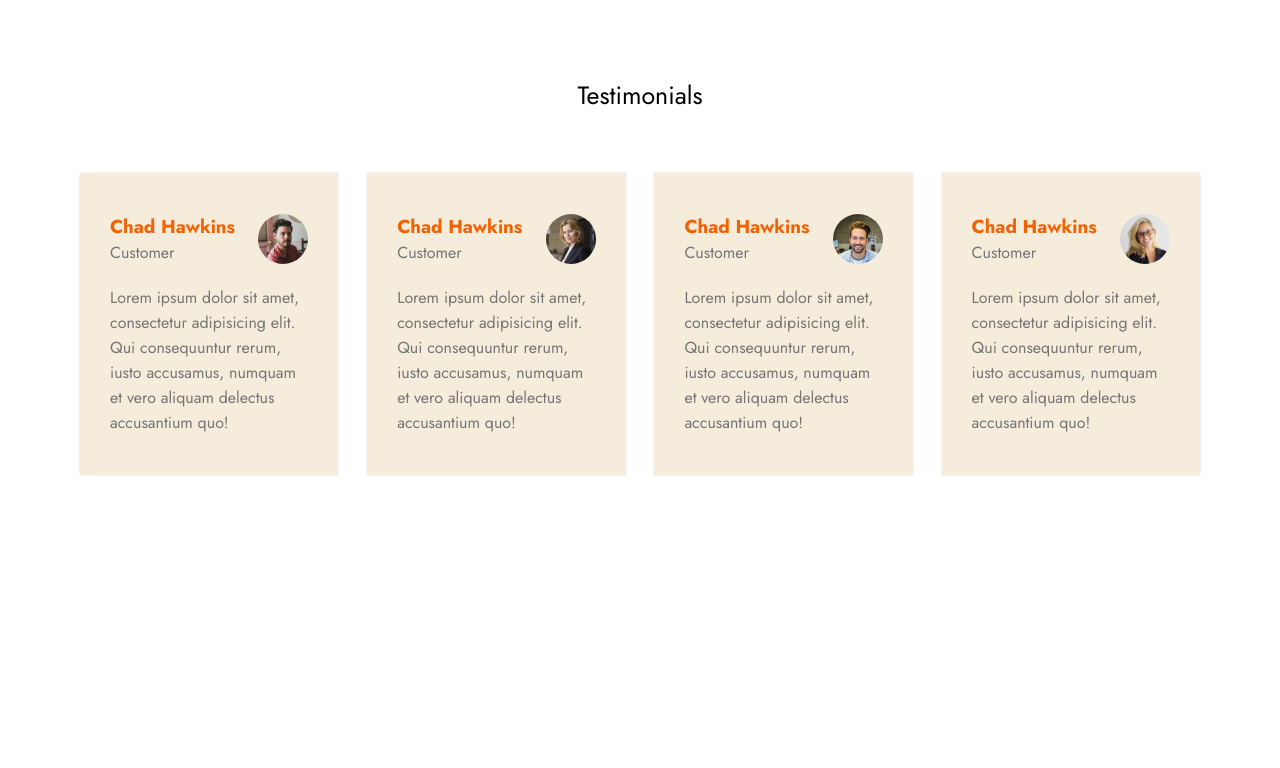
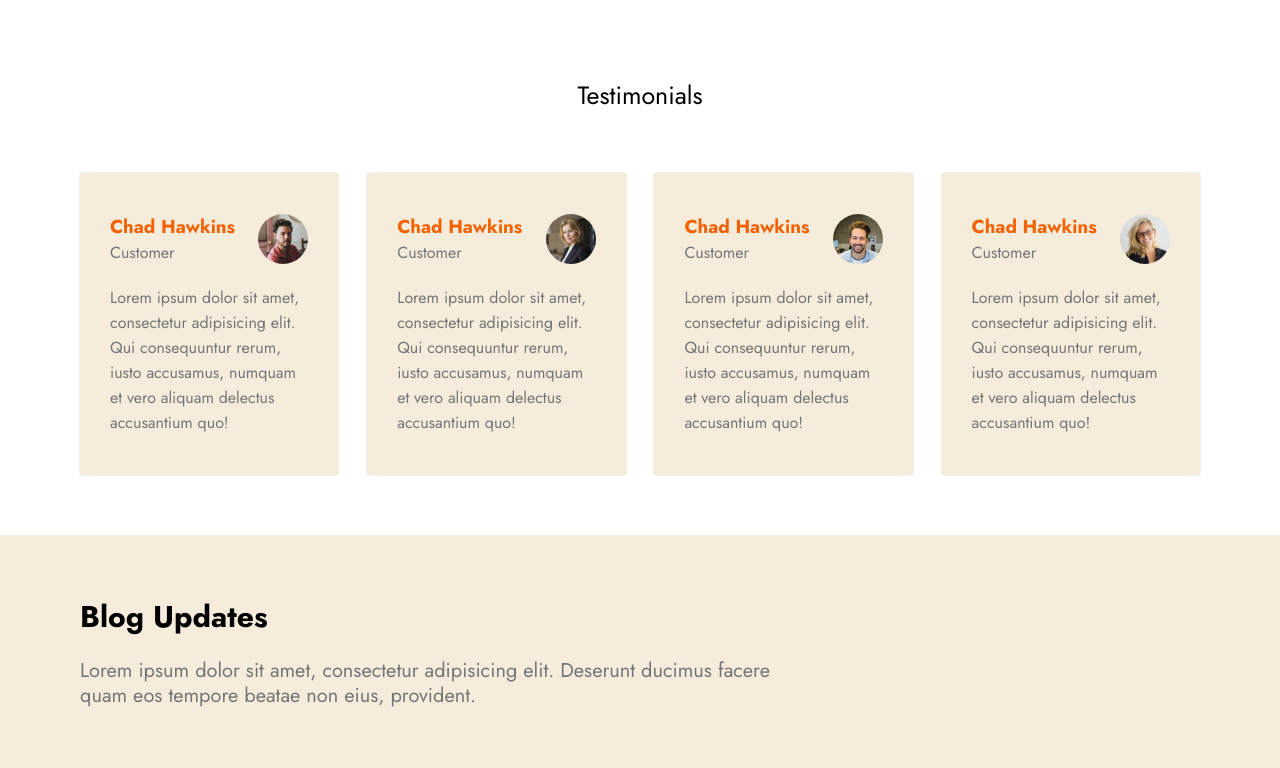
Before and after one commit to AlaminMJ/first-practices-project, a plain HTML site: page index.html in a window 1280 px wide. Shown: the part 1786-2554 px from the top of the page. Before the commit the page ends 2321 px from the top, so only its background shows below. Drawn offline with Linux system fonts and the light colour scheme.

Commit message:
addig blog content

```diff
--- a/index.html
+++ b/index.html
@@ -158,6 +158,15 @@
 
         </div>
     </section>
+    <section class="blog">
+        <div class="container">
+            <div class="head">
+                <h2> Blog Updates</h2>
+                <p>Lorem ipsum dolor sit amet, consectetur adipisicing elit. Deserunt ducimus facere <br> quam eos tempore beatae non eius, provident.</p>
+            </div>
+
+        </div>
+    </section>
 
     <script src="https://cdnjs.cloudflare.com/ajax/libs/font-awesome/5.15.3/js/all.min.js" integrity="sha512-RXf+QSDCUQs5uwRKaDoXt55jygZZm2V++WUZduaU/Ui/9EGp3f/2KZVahFZBKGH0s774sd3HmrhUy+SgOFQLVQ==" crossorigin="anonymous" referrerpolicy="no-referrer"></script>
 </body>
--- a/style.css
+++ b/style.css
@@ -41,6 +41,7 @@ header{
     text-transform: uppercase;
     font-size: 20px;
     font-weight: 700;
+    cursor: pointer;
 
 }
 .header .container ul{
@@ -189,3 +190,21 @@ header{
     border-radius: 50%;
     object-fit: cover;
 }
+.blog{
+    background: #f5ecdb;
+
+}
+.blog .container .head{
+padding: 40px 0;
+}
+.blog .container .head h2{
+    font-size: 30px;
+    margin-bottom: 20px;
+
+}
+.blog .container .head p{
+    font-size: 20px;
+    color: #757575;
+    line-height: 25px;
+
+}
```
